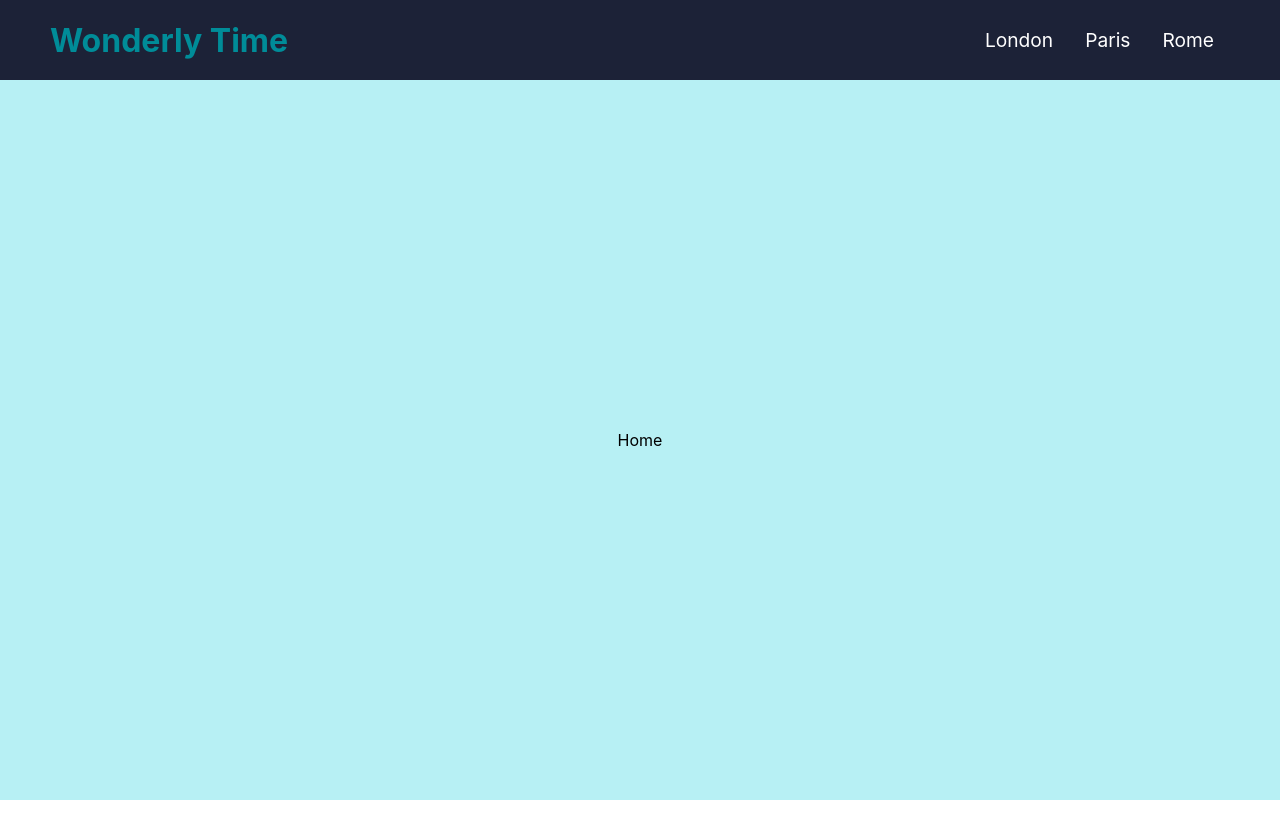
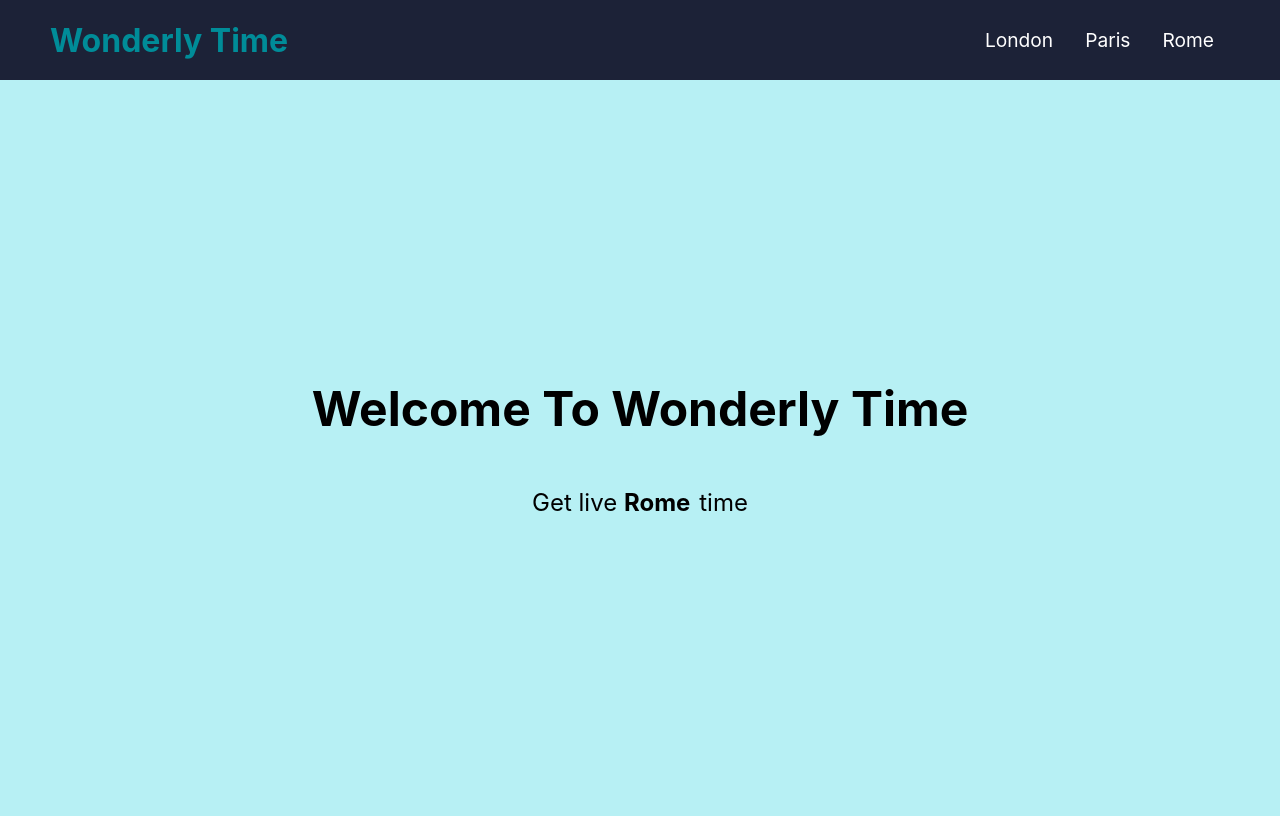
Before and after one commit to RickyUomo/wonderly-test, a React (Create React App) app: page / in a window 1280 px wide. Built offline with nearby package versions, Linux system fonts and the light colour scheme; the HTML template or start-up script is replaced by a standard one.

Commit message:
react typical animation

```diff
--- a/package.json
+++ b/package.json
@@ -13,6 +13,7 @@
     "react-icons": "^4.7.1",
     "react-router-dom": "^6.4.5",
     "react-scripts": "5.0.1",
+    "react-typical": "^0.1.3",
     "web-vitals": "^2.1.4"
   },
   "scripts": {
--- a/src/App.css
+++ b/src/App.css
@@ -8,6 +8,6 @@
   display: flex;
   justify-content: center;
   align-items: center;
-  height: 90vh;
+  height: 92vh;
   background-color: #b7f0f4;
 }
--- a/src/App.js
+++ b/src/App.js
@@ -5,13 +5,9 @@ import Home from "./components/Home";
 import { BrowserRouter as Router, Routes, Route } from "react-router-dom";
 
 function App() {
-  // create buttons
-  // create a display time page, pass props for different time zone. add css to content class
-  // create home page
   return (
     <Router>
       <Navbar />
-
       <div className="content">
         <Routes>
           <Route exact path="/" element={<Home />} />
--- a/src/components/Home.js
+++ b/src/components/Home.js
@@ -1,7 +1,22 @@
 import React from "react";
+import Typical from "react-typical";
+import "./home.css";
 
 const Home = () => {
-  return <div>Home</div>;
+  return (
+    <div className="home">
+      <h1>Welcome To Wonderly Time</h1>
+      <p>
+        Get live{" "}
+        <Typical
+          steps={["London", 1500, "Paris", 1500, "Rome", 1500]}
+          loop={3}
+          wrapper="b"
+        />
+        time
+      </p>
+    </div>
+  );
 };
 
 export default Home;
--- /dev/null
+++ b/src/components/home.css
@@ -0,0 +1,12 @@
+.home {
+  text-align: center;
+}
+
+.home h1 {
+  font-size: 3rem;
+  margin-bottom: 50px;
+}
+
+.home p {
+  font-size: 24px;
+}
--- a/src/components/navbar.css
+++ b/src/components/navbar.css
@@ -60,7 +60,7 @@
   display: none;
 }
 
-@media screen and (max-width: 960px) {
+@media screen and (max-width: 760px) {
   .nav-menu {
     display: flex;
     flex-direction: column;
```
Also changed, not shown: 1 other file (tests, documents, lock files or other folders).
